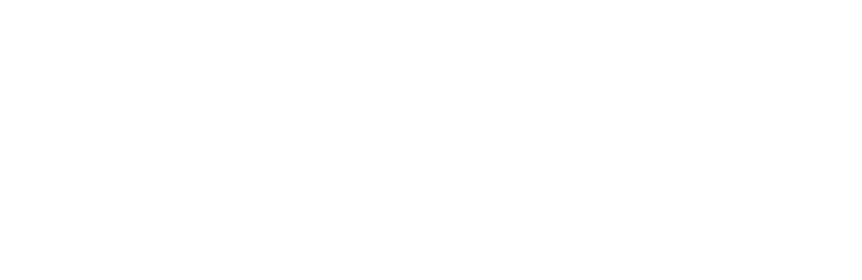
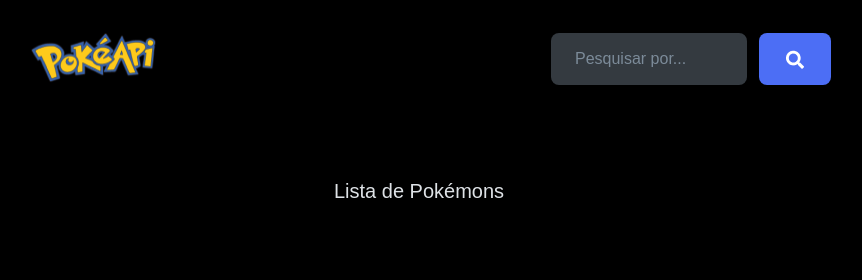
Before and after one commit to Kenzie-Academy-Brasil-Developers/consumindo-API-PokeAPI-viniciusfflores, a plain HTML site: page index.html in a window 1280 px wide. Shown: the whole page, without its empty margins (209-1071 px from the left). Drawn offline with Linux system fonts and the light colour scheme; no server answers.

Commit message:
pokeAPI 1 sem search funcional

```diff
--- a/index.html
+++ b/index.html
@@ -4,9 +4,33 @@
     <meta charset="UTF-8" />
     <meta http-equiv="X-UA-Compatible" content="IE=edge" />
     <meta name="viewport" content="width=device-width, initial-scale=1.0" />
-
+    <link rel="stylesheet" href="/src/styles/global.css">
+    <link rel="stylesheet" href="/src/styles/index.css">
+    <link rel="stylesheet" href="/src/styles/card.css">
+    <link rel="stylesheet" href="/src/styles/buttons.css">
+    <link rel="stylesheet" href="/src/styles/input.css">
     <title>Consumindo PokeAPI</title>
   </head>
 
-  <body></body>
+  <body>
+    <header>
+      <img class="logo" src="/src/assets/pokeapi.png" alt="">
+      <div class="box-search">
+        <input class="input search-input" type="text" placeholder="Pesquisar por...">
+        <button class="bt-1 search-bt"></button>
+      </div>
+
+    </header>
+    <main>
+      <h2>Lista de Pokémons</h2>
+      <ul class="poke-ul">
+
+        <span id="loading">Carregando...</span>
+      </ul>
+    </main>
+
+  </body>
+
+  <script src="/src/scripts/requests.js"></script>
+  <script src="/src/scripts/index.js"></script>
 </html>
--- a/src/scripts/index.js
+++ b/src/scripts/index.js
@@ -1 +1,21 @@
-/* Monte sua lógica aqui */
+
+async function renderPokemons() {
+    const ulTag = document.querySelector('.poke-ul')
+
+
+    const pokeList = await pokeAPI()
+
+
+    pokeList.results.forEach(pokemon => {
+
+        const numPokedex = pokemon.url.slice(34, -1)
+
+        ulTag.insertAdjacentHTML('beforeend', `
+            <li class="poke-card">
+                <img class="poke-icone" src="https://raw.githubusercontent.com/PokeAPI/sprites/master/sprites/pokemon/${numPokedex}.png" alt=${pokemon.name}>
+                <strong class="poke-name">${pokemon.name}</strong>
+            </li>
+        `)
+    })
+}
+renderPokemons()
--- a/src/scripts/requests.js
+++ b/src/scripts/requests.js
@@ -1 +1,20 @@
-/* Monte a lógica das requisições aqui */
+async function pokeAPI() {
+
+    const loading = document.querySelector('#loading')
+
+
+    const pokemonsDaAPI = await fetch('https://pokeapi.co/api/v2/pokemon')
+      .then(
+        response => response.json()
+      )
+      .catch(
+
+        error => console.log(error)
+      )
+
+    loading.classList.add('hidden')
+
+
+    return pokemonsDaAPI
+}
+console.log(pokeAPI())
--- /dev/null
+++ b/src/styles/buttons.css
@@ -0,0 +1,17 @@
+.bt-1{
+    border-radius: 8px;
+
+    border: none;
+
+    background-color: var(--color-brand-1);
+
+    cursor: pointer;
+}
+
+.search-bt{
+    background-image: url(/src/assets/search-icon.png);
+    background-repeat: no-repeat;
+    background-position: center;
+    width: 72px;
+    height: 52px;
+}
--- /dev/null
+++ b/src/styles/card.css
@@ -0,0 +1,47 @@
+#loading{
+    color: var(--color-grey-3);
+}
+.poke-ul{
+    display: flex;
+    flex-direction: column;
+    justify-content: center;
+    align-items: center;
+    gap: 28px;
+
+    width: 100%;
+    height: max-content;
+
+}
+.poke-card{
+    display: flex;
+    justify-content: flex-start;
+    align-items: center;
+    width: 100%;
+    height: 60px;
+
+    background: #343A40;
+    border-radius: 8px;
+}
+.poke-icone{
+    width: 60px;
+    height: 60px;
+}
+.poke-name{
+    font-weight: 500;
+    font-size: var(--text-1);
+    line-height: 26px;
+
+    color: var(--color-grey-2);
+}
+@media(min-width: 450px){
+    .poke-ul{
+
+        max-width: 800px;
+        width: 800px;
+
+        height: max-content;
+
+
+    }
+
+}
--- /dev/null
+++ b/src/styles/global.css
@@ -0,0 +1,47 @@
+*{
+    margin:0px;
+    padding: 0px;
+    box-sizing: border-box;
+    list-style: none;
+}
+@import url('https://fonts.googleapis.com/css2?family=IBM+Plex+Sans:wght@500&display=swap');
+
+:root{
+    --color-brand-1: #4C6EF5;
+
+    --color-grey-1:  #DEE2E6;
+    --color-grey-2:  #CED4DA;
+    --color-grey-3:  #ADB5BD;
+    --color-grey-4:  #7C8B99;
+    --color-grey-5:  #343A40;
+
+    --color-allblack:#000000;
+
+
+    --title-1: 1.5rem;
+
+    --text-1:  1.25rem;
+    --text-2:  1rem;
+
+}
+
+body{
+    display: flex;
+    flex-direction: column;
+    gap: 32px;
+    margin: 0 auto;
+
+    font-family: 'IBM Plex Sans', sans-serif;
+
+    background-color: var(--color-allblack);
+}
+.hidden{
+    display: none;
+}
+@media(min-width: 450px){
+    body{
+        gap: 91px;
+        justify-content: center;
+    }
+
+}
--- a/src/styles/index.css
+++ b/src/styles/index.css
@@ -1 +1,57 @@
 /* Monte sua estilização aqui */
+header{
+    display: flex;
+    flex-wrap: wrap;
+    justify-content: center;
+
+    gap: 37px;
+
+    margin: 0 auto;
+
+    width: 300px;
+
+    margin-top: 33px;
+
+
+}
+.logo{
+    width: 125px;
+    height: 50.1px;
+}
+.box-search{
+    display: flex;
+    justify-content: space-between;
+
+    gap: 12px;
+}
+
+main{
+    display: flex;
+    flex-direction: column;
+    align-items: center;
+    gap: 70px;
+    margin: 0 auto;
+    width: 300px;
+
+}
+
+h2{
+    max-width: 194px;
+    width: 100%;
+    height: 31px;
+
+    font-weight: 500;
+    font-size: var(--text-1);
+    line-height: 31px;
+
+    color: var(--color-grey-1);
+}
+
+@media(min-width: 450px){
+    header{
+        justify-content: space-between;
+        max-width: 800px;
+        width: 100%;
+    }
+
+}
--- /dev/null
+++ b/src/styles/input.css
@@ -0,0 +1,28 @@
+.input{
+    background: var(--color-grey-5);
+    border-radius: 8px;
+    border: none;
+    border-style: none;
+
+    color: var(--color-grey-1);
+
+    cursor: pointer;
+    }
+.search-input{
+    width: 196px;
+    height: 52px;
+
+    padding: 15px 24px;
+
+    font-size: var(--text-2);
+
+}
+.search-input::placeholder{
+    color: var(--color-grey-4);
+
+}
+.search-input:focus{
+
+    border: 1px solid blue;
+
+}
```
